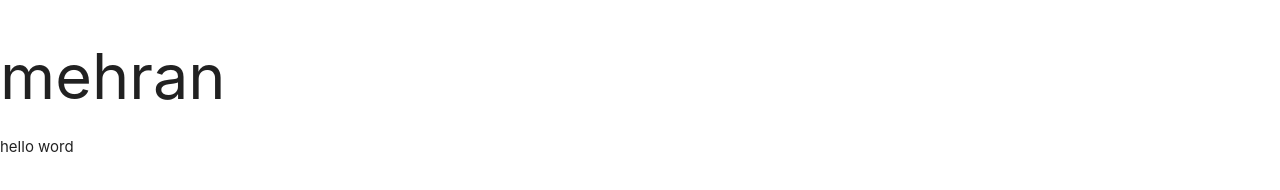
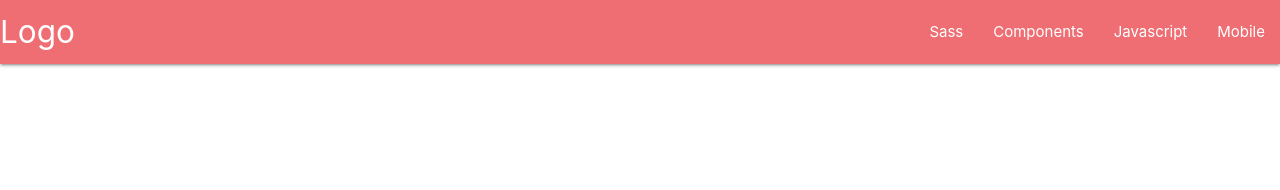
Before and after one commit to mehamran/first-project, a plain HTML site: page index.html in a window 1280 px wide. Drawn offline with Linux system fonts and the light colour scheme.

Commit message:
'commit4'

```diff
--- a/assect/js/main.js
+++ b/assect/js/main.js
@@ -0,0 +1,4 @@
+document.addEventListener('DOMContentLoaded', function() {
+    var elems = document.querySelectorAll('.sidenav');
+    var instances = M.Sidenav.init(elems, {});
+  });
--- a/index.html
+++ b/index.html
@@ -5,19 +5,37 @@
     <meta name="viewport" content="width=device-width, initial-scale=1.0">
     <title>project1</title>
     <link rel="stylesheet" href="/assect/materialize/css/materialize.min.css">
+    <link href="https://fonts.googleapis.com/icon?family=Material+Icons" rel="stylesheet">
     <link rel="stylesheet" href="/assect/css/style.css">
 </head>
 <body>
 
-<h1>mehran</h1>
 
-<p> hello word</p>
+    <nav>
+        <div class="nav-wrapper">
+          <a href="#!" class="brand-logo">Logo</a>
+          <a href="#" data-target="mobile-demo" class="sidenav-trigger"><i class="material-icons">menu</i></a>
+          <ul class="right hide-on-med-and-down">
+            <li><a href="sass.html">Sass</a></li>
+            <li><a href="badges.html">Components</a></li>
+            <li><a href="collapsible.html">Javascript</a></li>
+            <li><a href="mobile.html">Mobile</a></li>
+          </ul>
+        </div>
+      </nav>
+
+      <ul class="sidenav" id="mobile-demo">
+        <li><a href="sass.html">Sass</a></li>
+        <li><a href="badges.html">Components</a></li>
+        <li><a href="collapsible.html">Javascript</a></li>
+        <li><a href="mobile.html">Mobile</a></li>
+      </ul>
+
 
 
 
 
     <script src="/assect/materialize/js/materialize.min.js"></script>
     <script src="/assect/js/main.js"></script>
-
-</body>
+   </body>
 </html>
```
